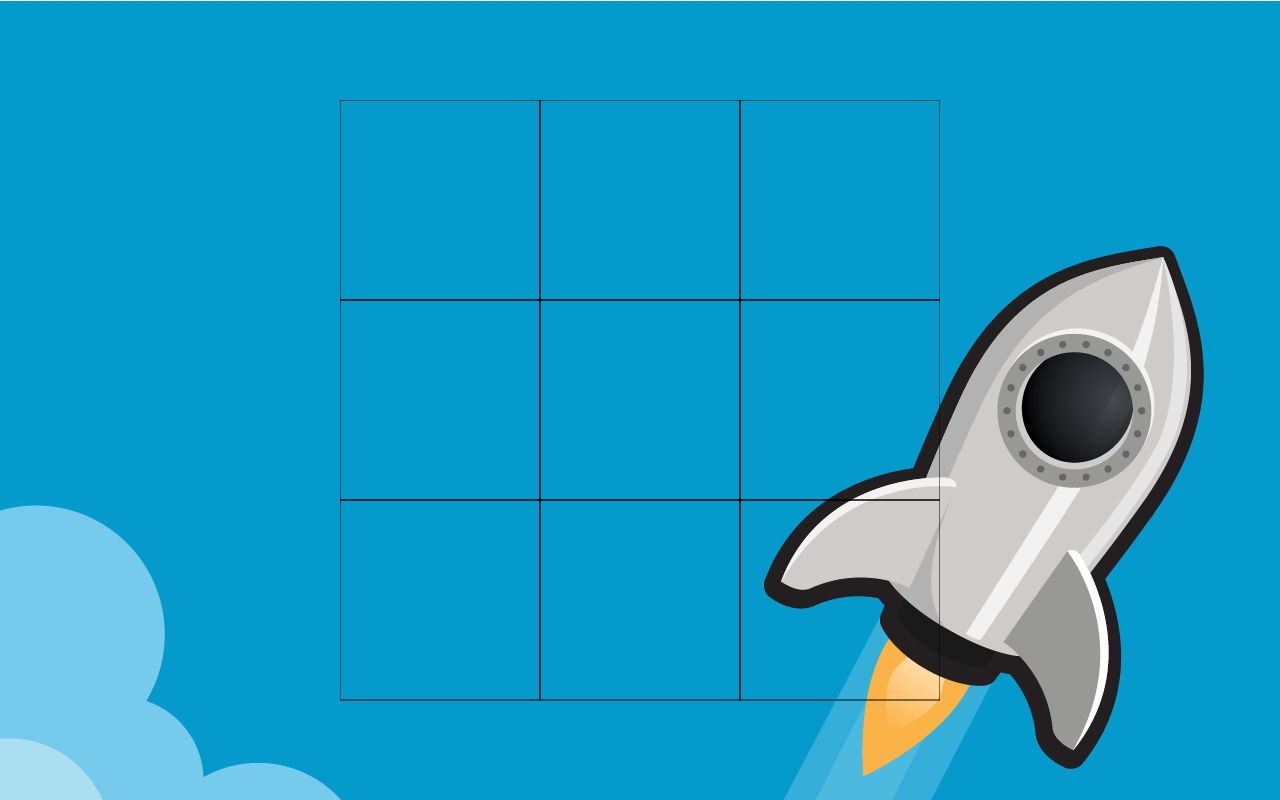
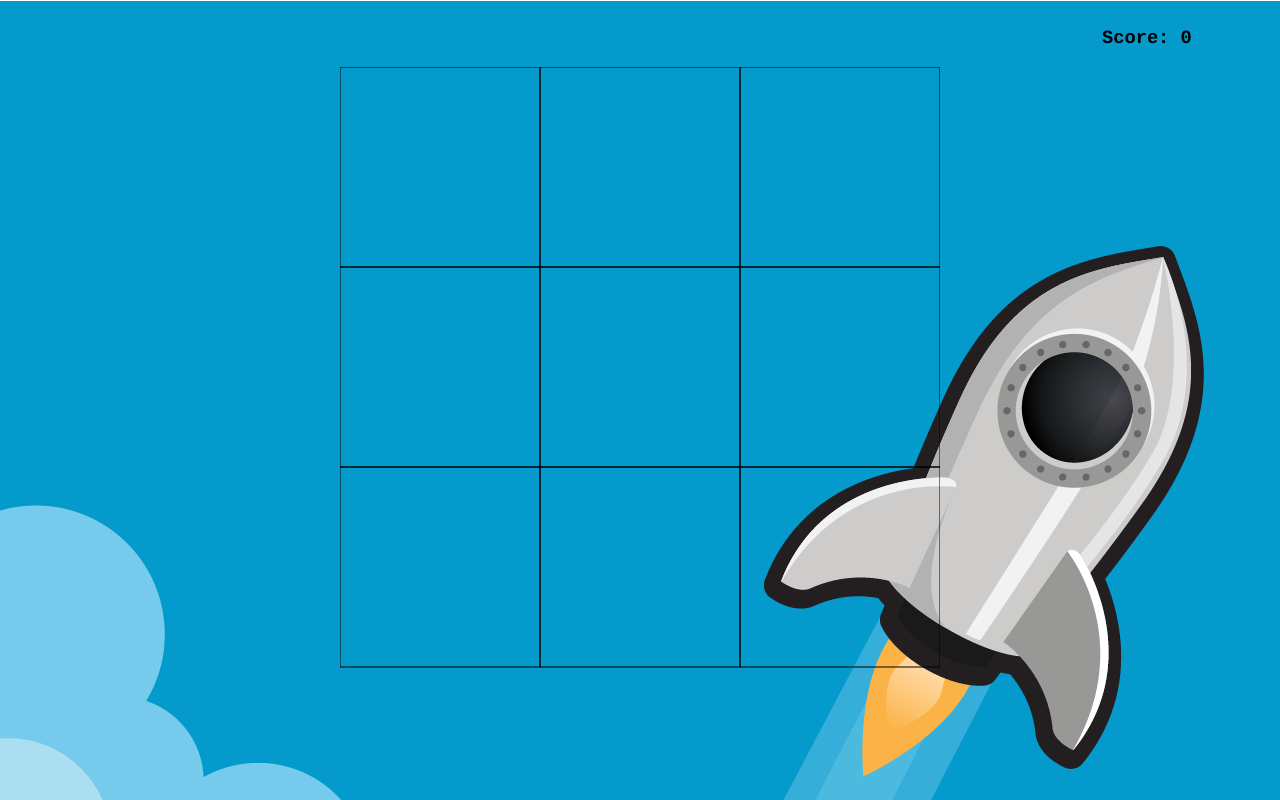
Before and after one commit to Dragoon013/gtr, a plain HTML site: page index.html in a window 1280 px wide. Drawn offline with Linux system fonts and the light colour scheme.

Commit message:
Cleaned up the css and html a bit.

```diff
--- a/index.html
+++ b/index.html
@@ -6,6 +6,9 @@
     <link rel='stylesheet' href='main.css'>
   </head>
   <body>
+    <div id="header">
+      <h3 id="score">Score: 0</h3>
+    </div>
 
     <div id="gameArea">
       <canvas id="game_canvas" width='600' height='700'>
--- a/main.css
+++ b/main.css
@@ -3,17 +3,23 @@ body {
     background: url("/images/rocket_clouds1.png");
 }
 
+#header {
+    width: 100%;
+}
+
+#score {
+    float:right;
+    margin-right: 20px;
+    width: 150px;
+}
 
 #gameArea {
-    margin: 0 auto;
-    width: 1210px;
+    clear: both;
+    width: 100%;
     height: 550px;
     padding: 0;
+    text-align: center;
 }
 
 #game_canvas {
-    margin: 0 auto;
-    margin-top: 100px;
-    display: block;
-
 }
```
